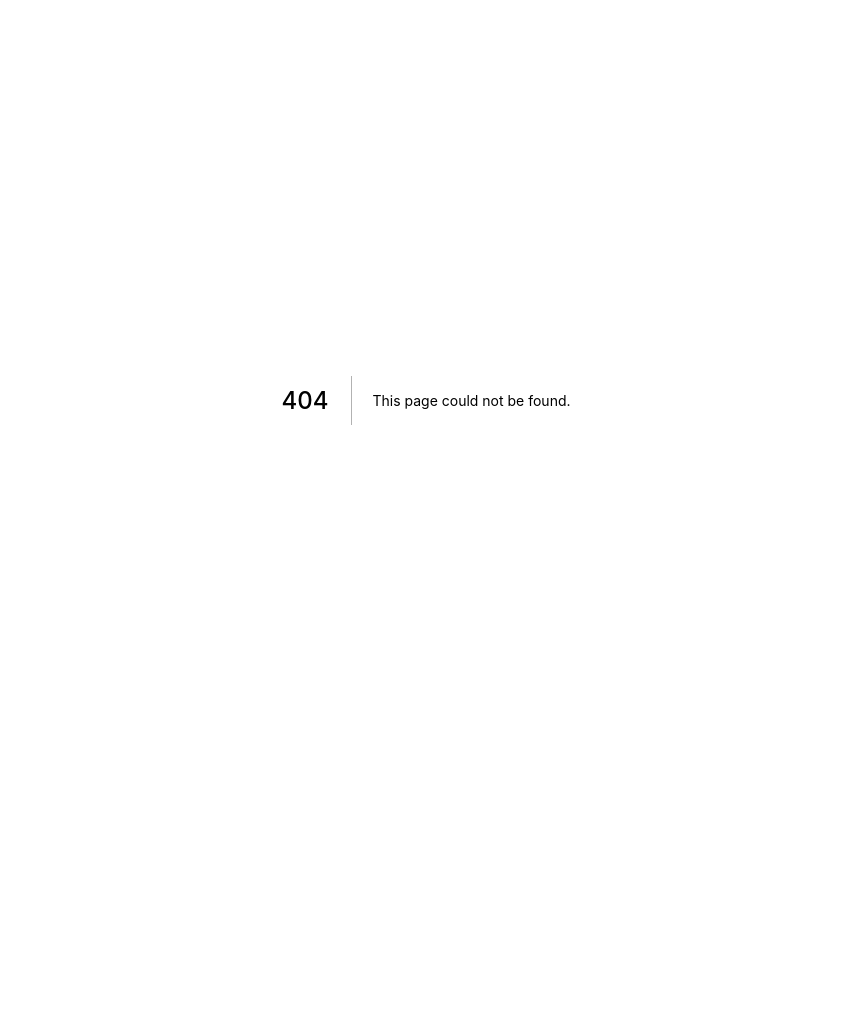
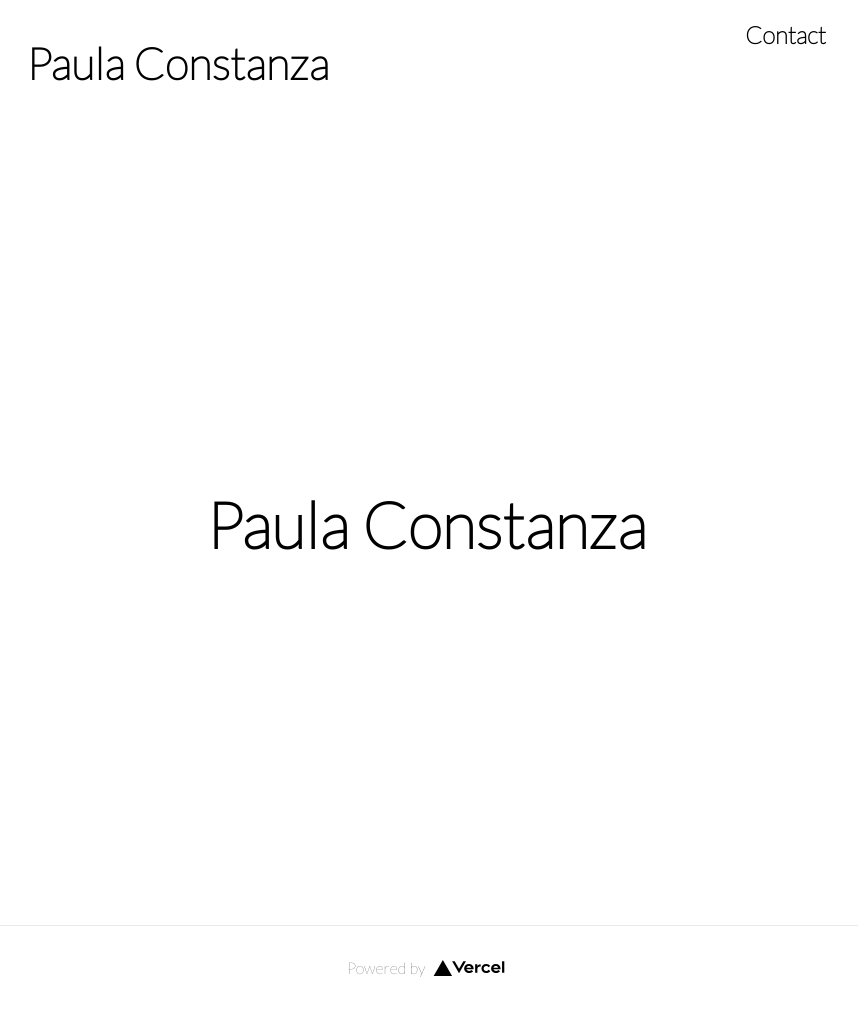
Before and after one commit to JoaquinMelladoQ/portfolio-powconstanza, a Next.js app: page /contact in a window 1280 px wide. Before the commit this address had no page. Shown: the whole page, without its empty margins (214-1072 px from the left). Before the commit the page ends 800 px from the top, so only its background shows below. Built offline with nearby package versions, Linux system fonts and the light colour scheme.

Commit message:
[feat]: basic navbar

```diff
--- /dev/null
+++ b/components/Navbar.module.css
@@ -0,0 +1,10 @@
+.navbar {
+	display: flex;
+	justify-content: space-around;
+}
+
+.navbar h1 {
+	font-size: 44px;
+	font-weight: bold;
+	cursor: pointer;
+}
--- /dev/null
+++ b/components/Navbar.tsx
@@ -0,0 +1,15 @@
+import Link from "next/link"
+import styles from './Navbar.module.css'
+
+export const Navbar = () => {
+	return (
+		<nav className={styles.navbar}>
+			<Link href="/">
+				<h1>Paula Constanza</h1>
+			</Link>
+			<Link href="/contact">
+				<h2>Contact</h2>
+			</Link>
+		</nav>
+	)
+}
--- /dev/null
+++ b/pages/contact.tsx
@@ -0,0 +1,42 @@
+import type { NextPage } from 'next'
+import Head from 'next/head'
+import Image from 'next/image'
+import styles from '../styles/Home.module.css'
+import { Navbar } from '../components/Navbar';
+
+const Contact: NextPage = () => {
+  return (
+    <div className={styles.container}>
+      <Head>
+        <title>Paula Constanza</title>
+        <meta name="description" content="contact" />
+        <link rel="icon" href="/favicon.ico" />
+        <link rel="preconnect" href="https://fonts.googleapis.com" />
+        <link rel="preconnect" href="https://fonts.gstatic.com" crossorigin />
+        <link href="https://fonts.googleapis.com/css2?family=Lato:wght@100&display=swap" rel="stylesheet" />
+      </Head>
+
+      <Navbar />
+      <main className={styles.main}>
+        <h1 className={styles.title}>
+          Paula Constanza
+        </h1>
+      </main>
+
+      <footer className={styles.footer}>
+        <a
+          href="https://vercel.com?utm_source=create-next-app&utm_medium=default-template&utm_campaign=create-next-app"
+          target="_blank"
+          rel="noopener noreferrer"
+        >
+          Powered by{' '}
+          <span className={styles.logo}>
+            <Image src="/vercel.svg" alt="Vercel Logo" width={72} height={16} />
+          </span>
+        </a>
+      </footer>
+    </div>
+  )
+}
+
+export default Contact;
--- a/pages/index.tsx
+++ b/pages/index.tsx
@@ -2,6 +2,7 @@ import type { NextPage } from 'next'
 import Head from 'next/head'
 import Image from 'next/image'
 import styles from '../styles/Home.module.css'
+import { Navbar } from '../components/Navbar'
 
 const Home: NextPage = () => {
   return (
@@ -15,11 +16,8 @@ const Home: NextPage = () => {
         <link href="https://fonts.googleapis.com/css2?family=Lato:wght@100&display=swap" rel="stylesheet" />
       </Head>
 
+      <Navbar />
       <main className={styles.main}>
-        <h1 className={styles.title}>
-          Paula Constanza
-        </h1>
-
         <h2 className={styles.description}>
           Hello! I am Paula, UX/UI designer joining accesibility into service and product design.
         </h2>
```
